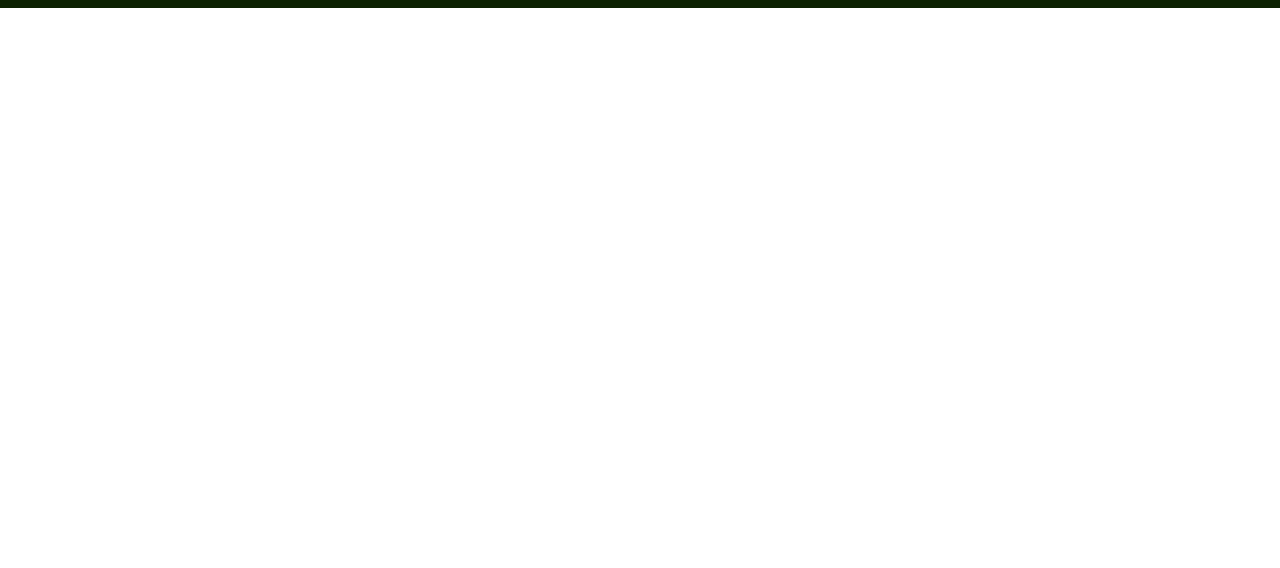
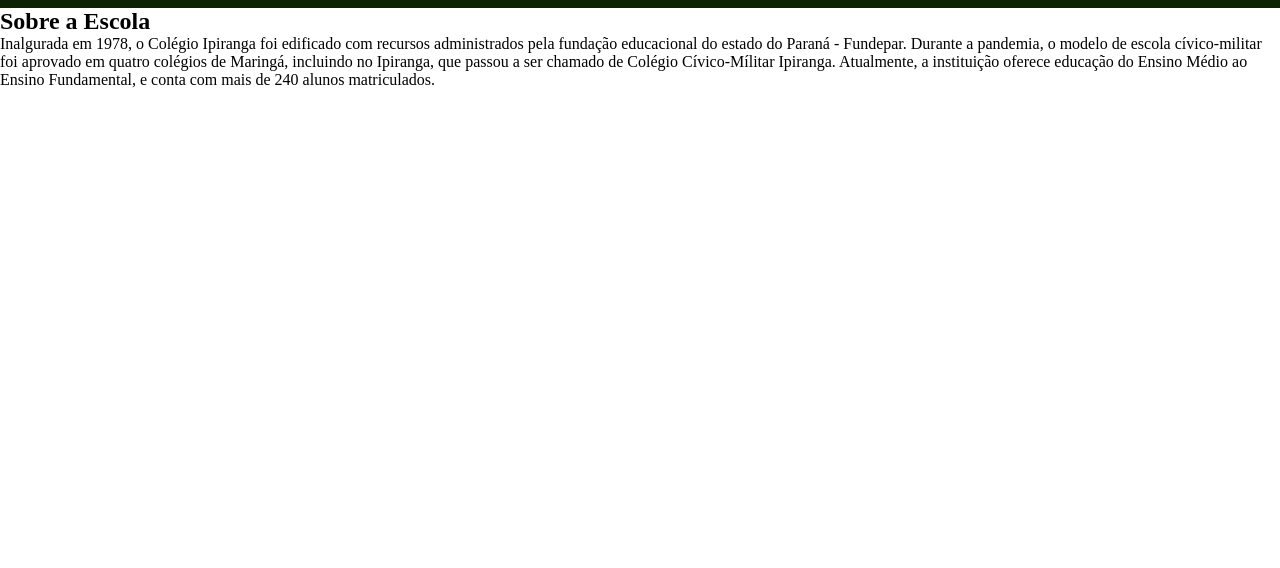
Before and after one commit to Naanath/Site-programa-o-, a plain HTML site: page index.html in a window 1280 px wide. Shown: the part 232-800 px from the top of the page. Drawn offline with Linux system fonts and the light colour scheme.

Commit message:
inicio do corpo (inacabado)

```diff
--- a/index.html
+++ b/index.html
@@ -7,6 +7,7 @@
     <title>Document</title>
     <link rel="stylesheet" href="style.css">
 </head>
+
 <body>
     <header class="cabeçalho">
         <img class="cabeçalho-imagem" src="colegioipiranga lohgo.png" alt="Logo do Colégio">
@@ -15,6 +16,14 @@
             <li class="cabeçalho-lista-item">Estudante</li>
         </ul>
     </header>
+<section class="Escola">
+    <h2 class="escola-titulo">Sobre a Escola</h2>
+    <p class="escola-texto-1">Inalgurada em 1978, o Colégio Ipiranga foi edificado com recursos administrados pela fundação educacional do estado do Paraná - Fundepar.
 
+        Durante a pandemia, o modelo de escola cívico-militar foi aprovado em quatro colégios de Maringá, incluindo no Ipiranga, que passou a ser chamado de Colégio Cívico-Mílitar Ipiranga.
+
+        Atualmente, a instituição oferece educação do Ensino Médio ao Ensino Fundamental, e conta com mais de 240 alunos matriculados.</p>
+    <p class="escola-texto-2"></p>
+</section>
 </body>
 </html>
```
